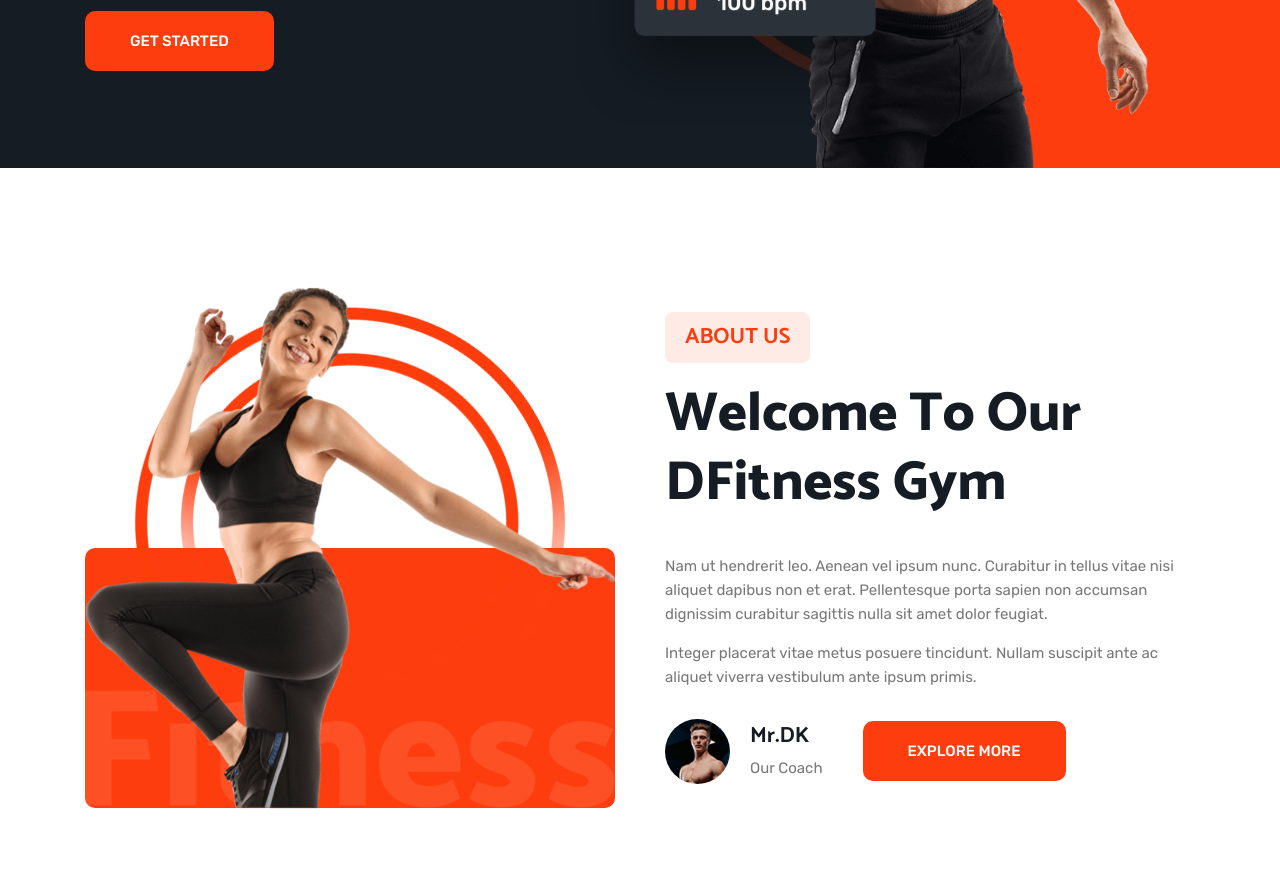
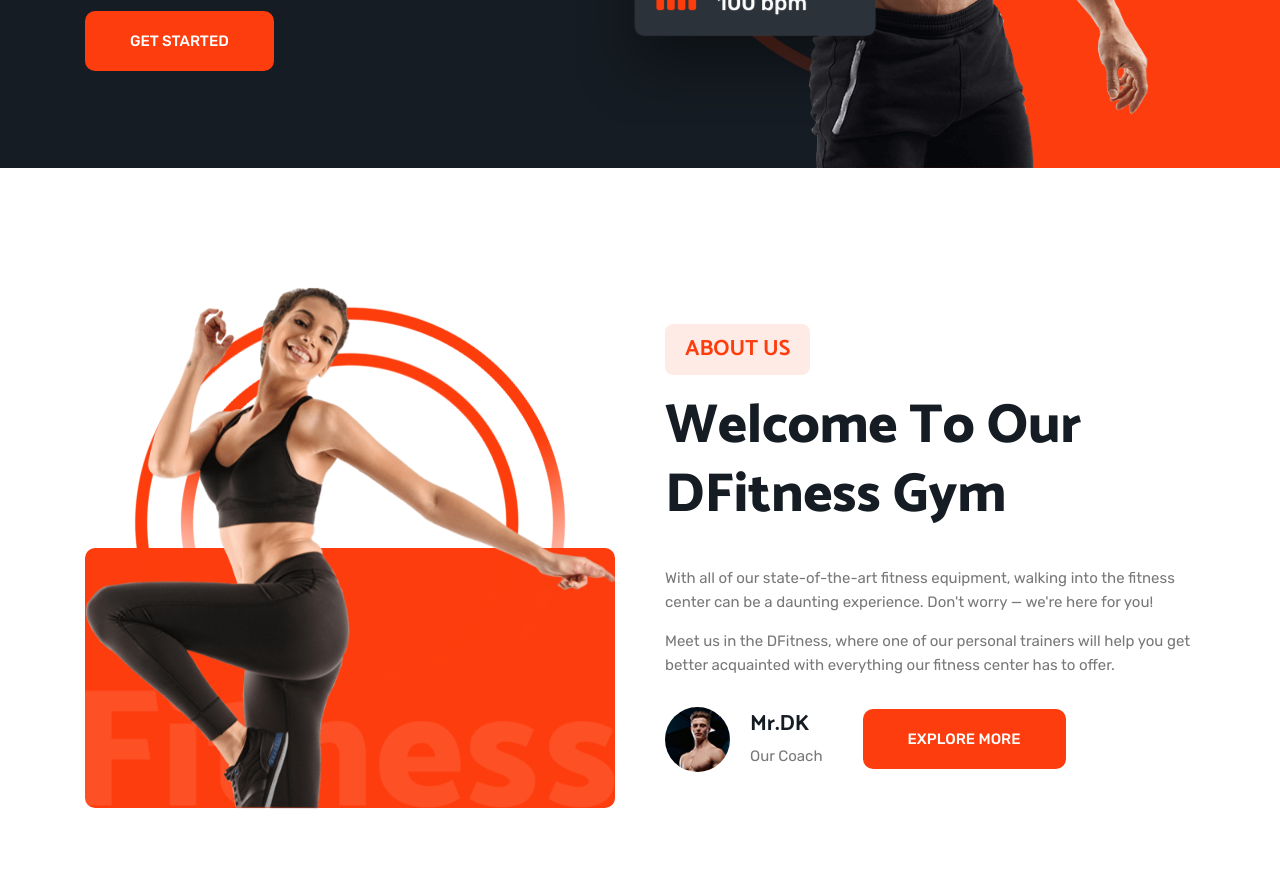
Before and after one commit to dhineshchannel/dhineshchannel.github.io, a plain HTML site: page DFitness/index.html in a window 1280 px wide. Shown: the part 651-1540 px from the top of the page. Drawn offline with nearby package versions, Linux system fonts and the light colour scheme.

Commit message:
Update index.html

```diff
--- a/DFitness/index.html
+++ b/DFitness/index.html
@@ -119,7 +119,7 @@
             <h1 class="h1 hero-title">Work Hard To Get Better Life</h1>
 
             <p class="section-text">
-              jkh mollis felis quis libero dictum vehicula. Duis dictum lorem mi, a faucibus nisi eleifend eu.
+              If you don’t make time for exercise, you’ll probably have to make time for illness.
             </p>
 
             <a href="#" class="btn btn-primary">Get Started</a>
@@ -175,14 +175,12 @@
             <h2 class="h2 section-title">Welcome To Our DFitness Gym</h2>
 
             <p class="section-text">
-              Nam ut hendrerit leo. Aenean vel ipsum nunc. Curabitur in tellus vitae nisi aliquet dapibus non et erat.
-              Pellentesque
-              porta sapien non accumsan dignissim curabitur sagittis nulla sit amet dolor feugiat.
+              With all of our state-of-the-art fitness equipment, walking into the fitness center can be a daunting experience.
+              Don't worry — we're here for you!
             </p>
 
             <p class="section-text">
-              Integer placerat vitae metus posuere tincidunt. Nullam suscipit ante ac aliquet viverra vestibulum ante
-              ipsum primis.
+              Meet us in the DFitness, where one of our personal trainers will help you get better acquainted with everything our fitness center has to offer.
             </p>
 
             <div class="wrapper">
```
